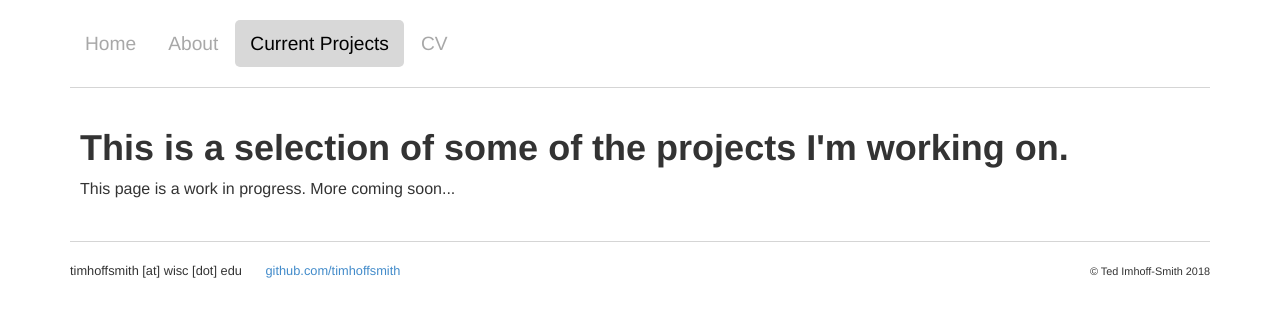
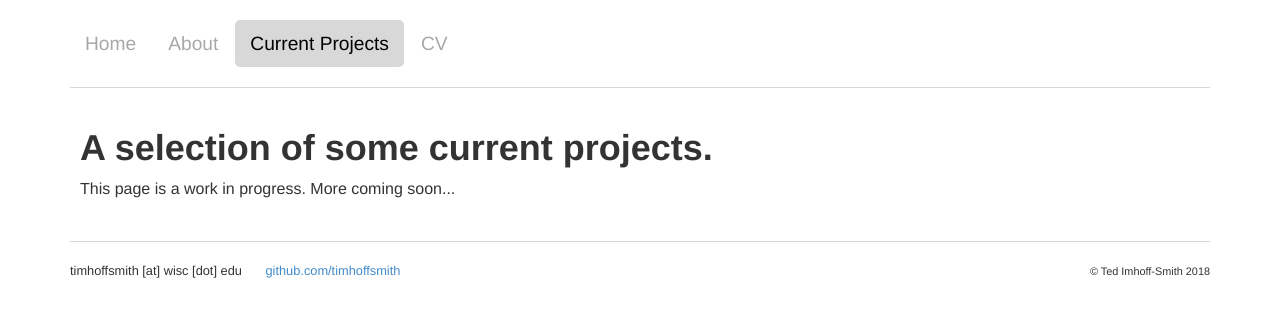
Before and after one commit to timhoffsmith/timhoffsmith.github.io, a Jekyll site: the page built from currentprojects/index.html, in a window 1280 px wide. Shown: the top 317 px of the page. Built offline with Jekyll 4.4.1, drawn with Linux system fonts in a browser that asks for light colours.

Commit message:
Update index.html

```diff
--- a/currentprojects/index.html
+++ b/currentprojects/index.html
@@ -7,7 +7,7 @@ cv: passive
 currentprojects: active
 ---
 <div class="blurb">
-	<h1>This is a selection of some of the projects I'm working on.</h1>
+	<h1>A selection of some current projects.</h1>
 	<p>This page is a work in progress. More coming soon...</p>
 	<p></p>
 </div><!-- /.blurb -->
```
